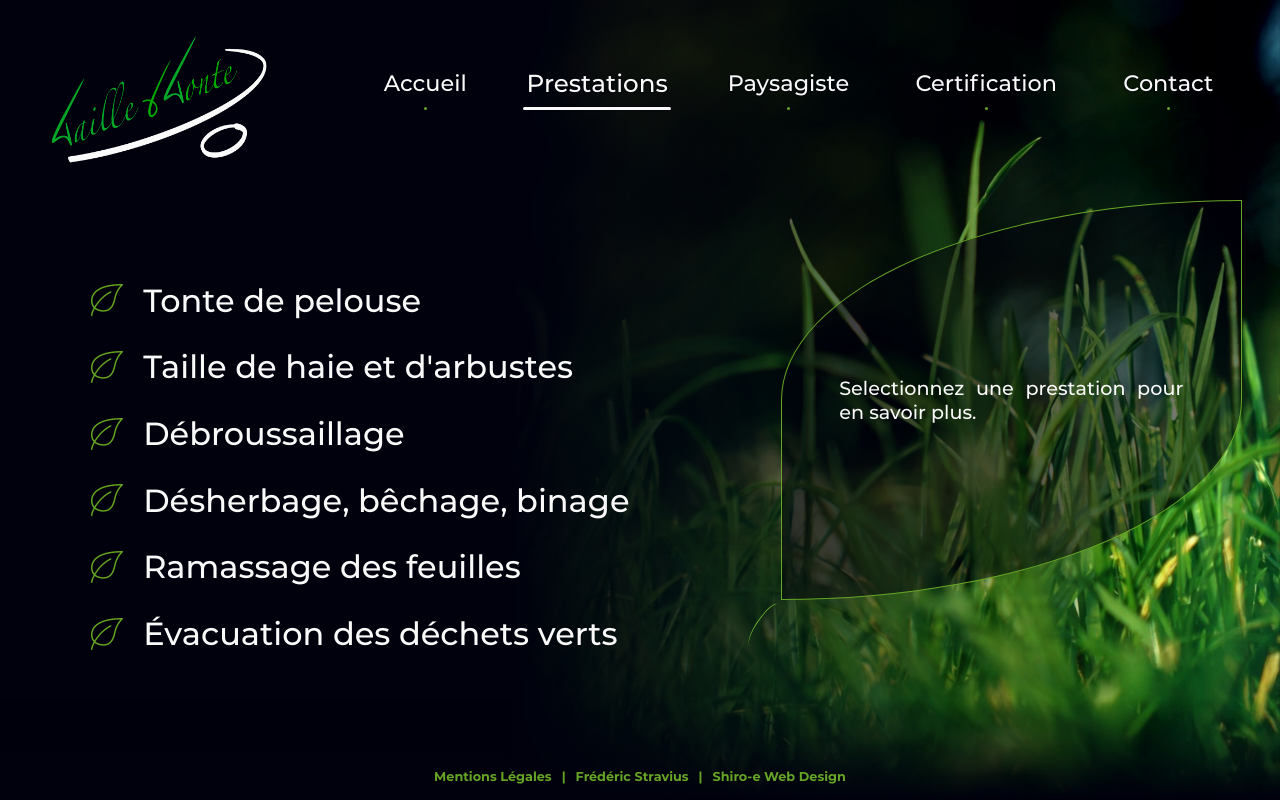
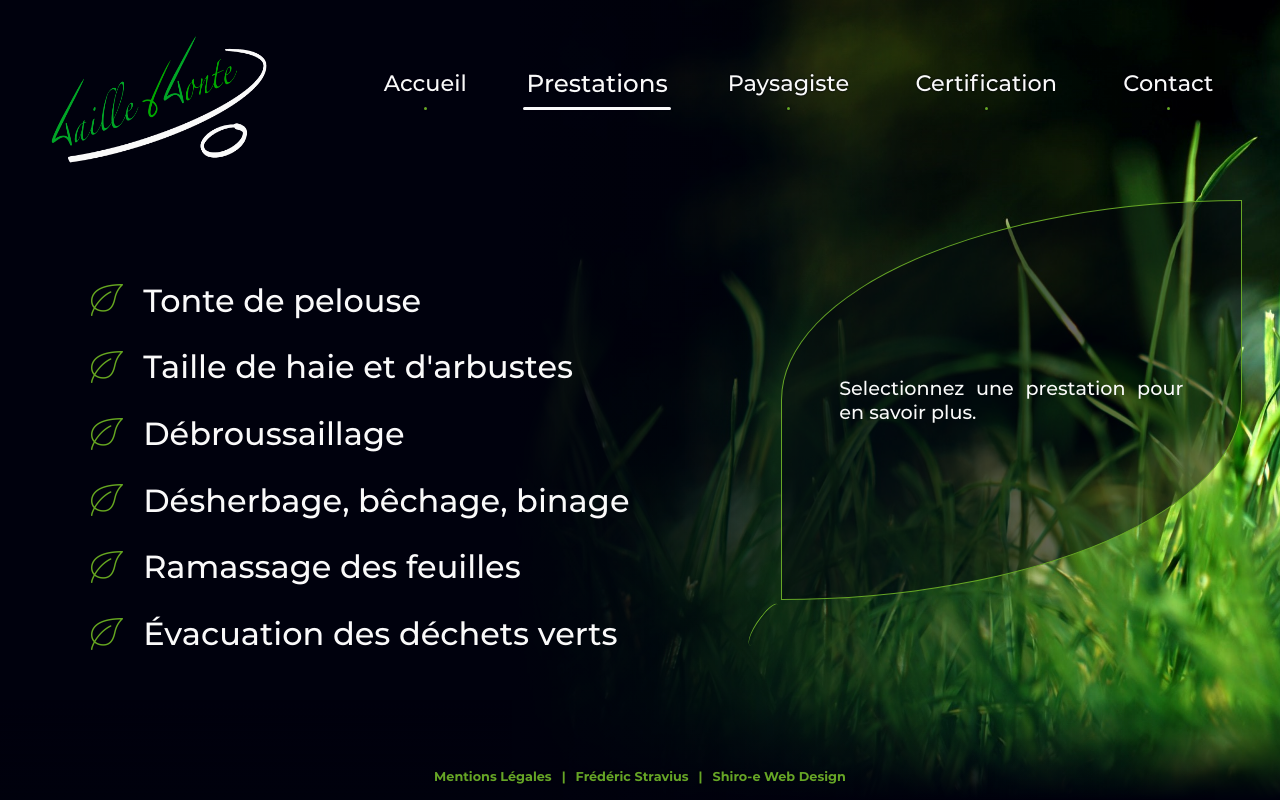
Before and after one commit to elliotlmr/taille-et-tonte, a Next.js app: page /prestations in a window 1280 px wide. Built offline with nearby package versions, Linux system fonts and the light colour scheme.

Commit message:
modification images page presta

```diff
--- a/pages/prestations.js
+++ b/pages/prestations.js
@@ -47,12 +47,15 @@ const Section = styled.section`
   }
 `;
 
-const BgImage = styled(Image)`
+const BgImage = styled.img`
   position: absolute;
   top: 0;
-  right: 0;
+  left: 0;
   object-fit: cover;
   animation: ${BgImageAnimation} 0.5s both ease-in-out;
+  width: auto;
+  min-width: 100%;
+  max-height: 100%;
 `;
 
 const Container = styled.div`
```
